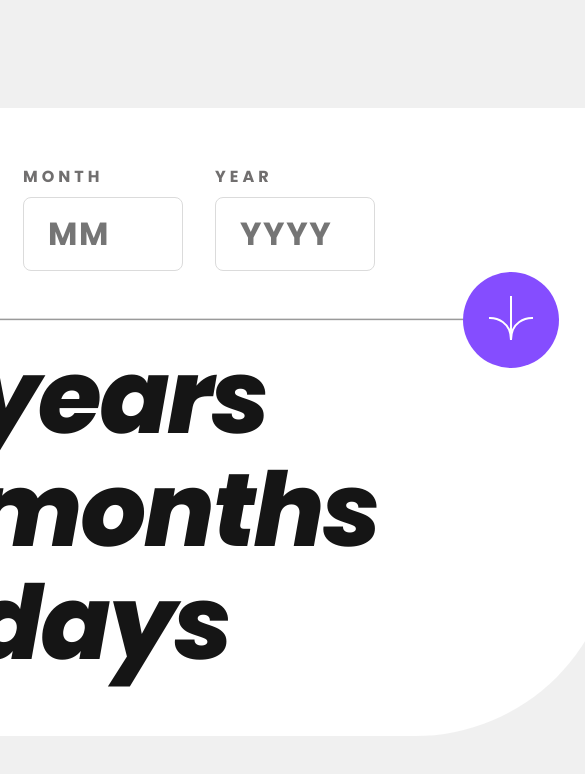
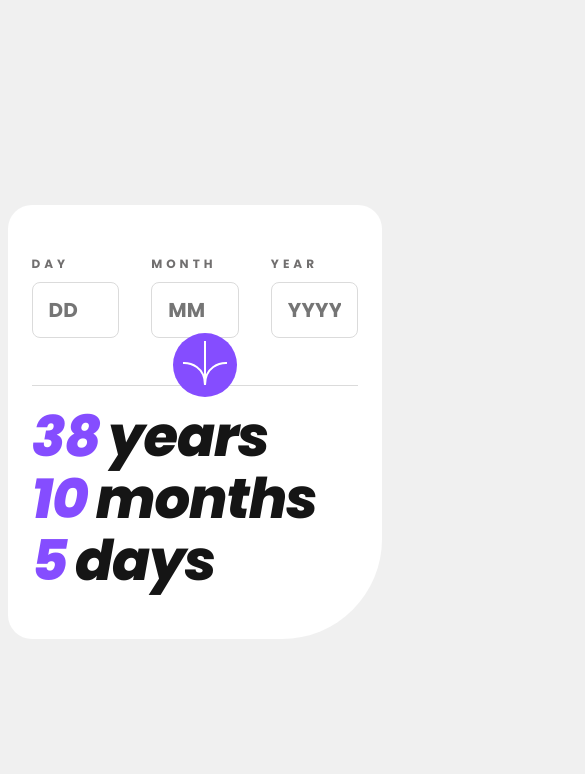
Before and after one commit to paulobrun0/ageCalculatorApp, a React (Vite) app: page / in a window 390 px wide. Shown: the top 774 px of the page, 585 px wide, since content can reach past the window. Built offline with nearby package versions, Linux system fonts and the light colour scheme.

Commit message:
Começando responsividade

```diff
--- a/src/App.css
+++ b/src/App.css
@@ -1,9 +1,8 @@
-.App{
+.App {
   height: 100vh;
   display: flex;
   align-items: center;
   justify-content: center;
-
 }
 
 .container {
@@ -11,3 +10,9 @@
   max-width: 52.5rem;
   border-radius: 1.5rem 1.5rem 12.5rem 1.5rem;
 }
+
+@media (max-width: 56.25rem) {
+  .container {
+    border-radius: 1.5rem 1.5rem 6.25rem 1.5rem;
+  }
+}
--- a/src/components/FormDate.jsx
+++ b/src/components/FormDate.jsx
@@ -22,8 +22,6 @@ const FormDate = () => {
           <input className={styles.inputDate} type="text" placeholder="YYYY" />
         </label>
       </form>
-
-      <hr />
       <button className={styles.btnCalc}>
         <img src={arrowDown} alt="" />
       </button>
--- a/src/components/FormDate.module.css
+++ b/src/components/FormDate.module.css
@@ -14,11 +14,13 @@
 
 .form .label {
   text-transform: uppercase;
-  font-weight: bold;
+  font-weight: 700;
   letter-spacing: 0.25rem;
   display: flex;
   flex-direction: column;
   gap: 0.5rem;
+  font-size: 14px;
+  line-height: 21px;
 }
 
 .form .label .inputDate {
@@ -46,3 +48,31 @@
 .btnCalc:hover {
   background: var(--color-black);
 }
+
+@media (max-width: 768px) {
+  .containerFormData {
+    padding: 48px 1.5rem;
+  }
+  .form {
+    padding: 0;
+    padding-bottom: 2.9688rem;
+  }
+  .form .label {
+    font-size: 12px;
+  }
+
+  .form .label .inputDate {
+    max-width: 5.4794rem;
+    padding: 0.75rem 1rem;
+    font-size: 20px;
+    line-height: 30px;
+    letter-spacing: 0.01em;
+  }
+
+  .btnCalc {
+    top: 8rem;
+    left: 10.3125rem;
+    width: 4rem;
+    height: 4rem;
+  }
+}
--- a/src/components/ResultAge.jsx
+++ b/src/components/ResultAge.jsx
@@ -4,13 +4,13 @@ export const ResultAge = () => {
   return (
     <div className={styles.containerResultAge}>
       <p>
-        <span>- -</span>years
+        <span>38</span>years
       </p>
       <p>
-        <span>- -</span>months
+        <span>10</span>months
       </p>
       <p>
-        <span>- -</span>days
+        <span>5</span>days
       </p>
     </div>
   );
--- a/src/components/ResultAge.module.css
+++ b/src/components/ResultAge.module.css
@@ -16,3 +16,10 @@
 .containerResultAge p span {
   color: var(--color-purple);
 }
+
+@media (max-width: 768px) {
+  .containerResultAge p {
+    font-size: 3.5rem;
+    line-height: 3.85rem;
+  }
+}
```
